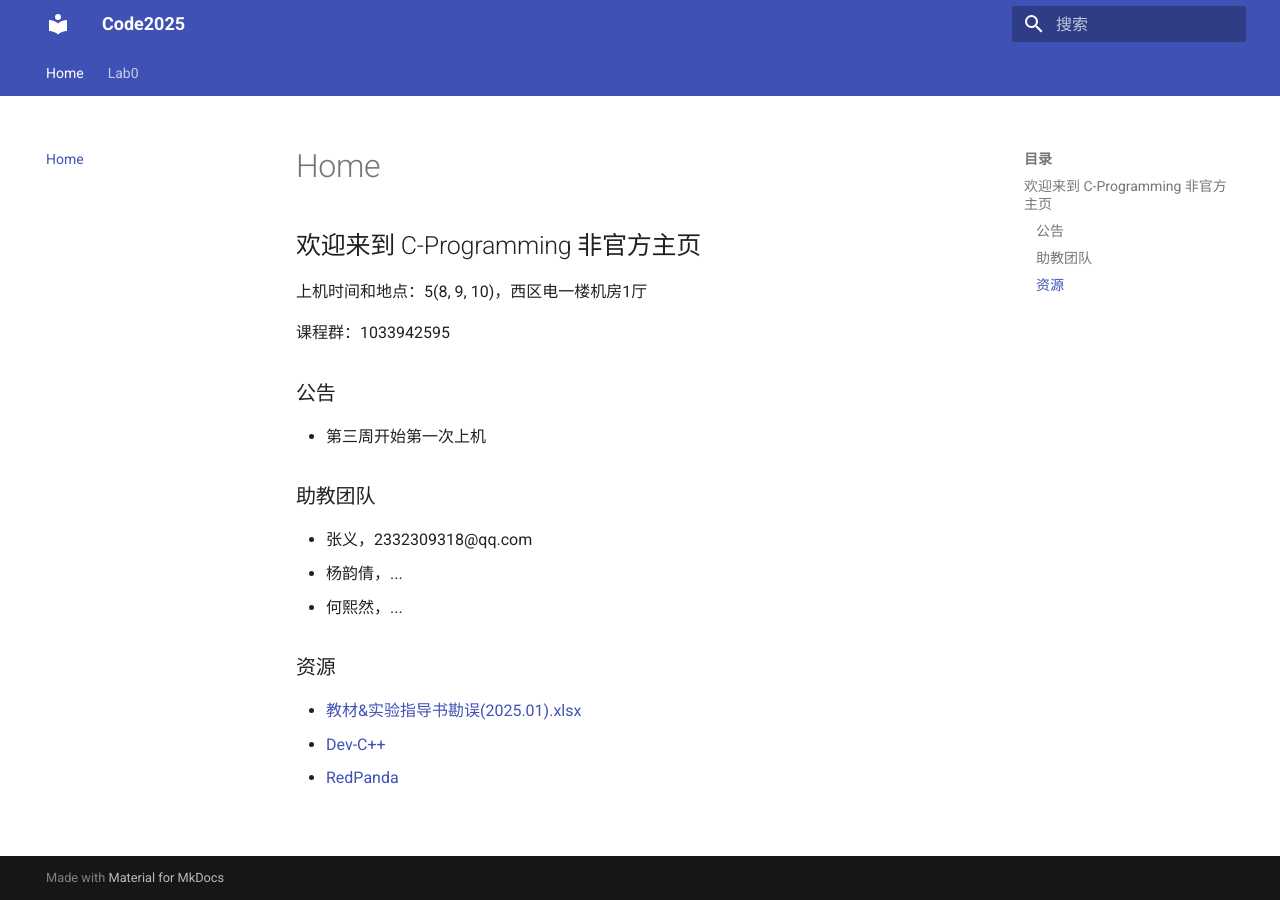
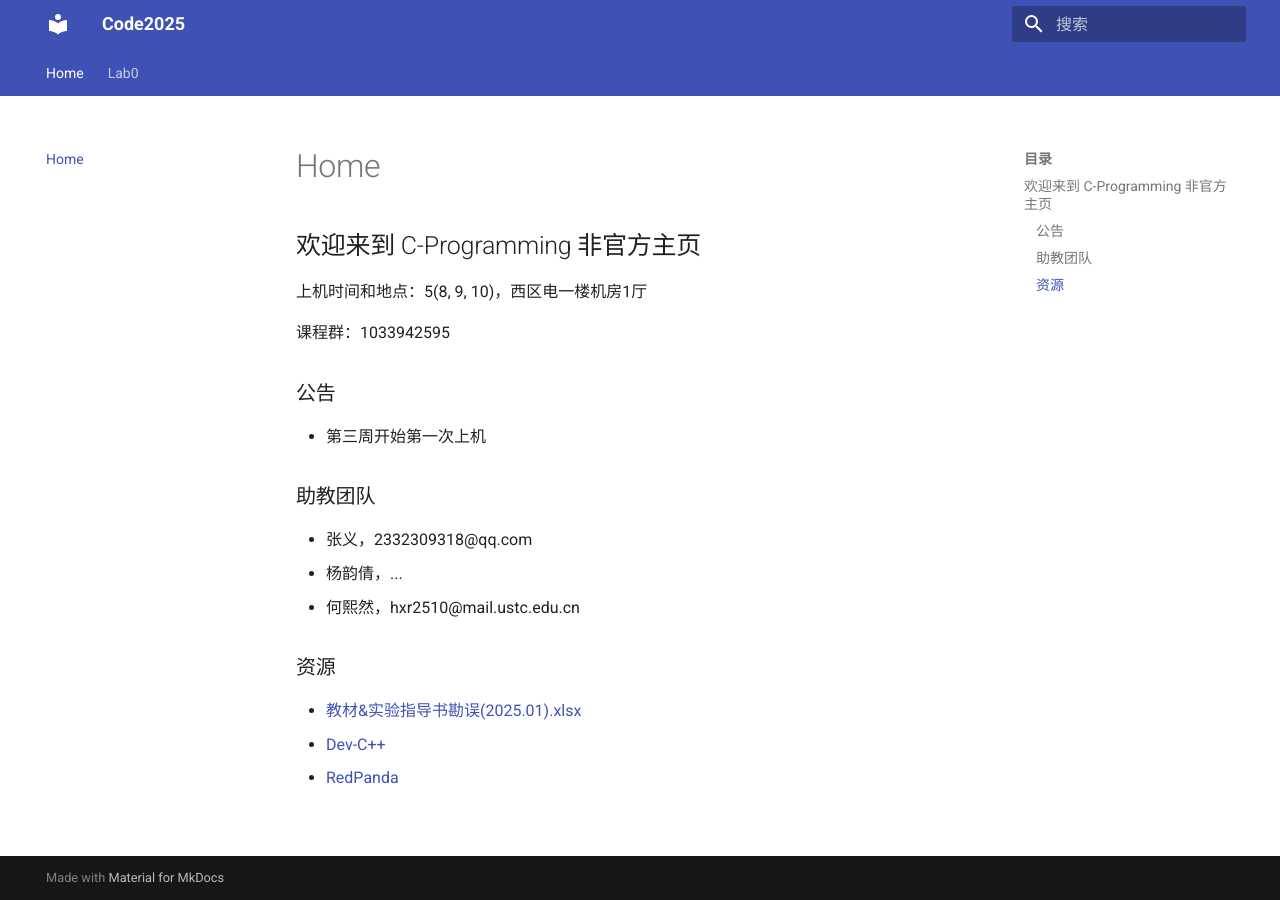
Before and after one commit to Tsincy-Peacy/Code2025, an MkDocs documentation site: the page built from docs/index.md, in a window 1280 px wide. Built offline with MkDocs 1.6.1 and Material for MkDocs 9.7.7, drawn with Linux system fonts in a browser that asks for light colours.

Commit message:
reverse index

```diff
--- a/docs/index.md
+++ b/docs/index.md
@@ -18,7 +18,7 @@
 
 - 张义，2332309318@qq.com
 - 杨韵倩，...
-- 何熙然，...
+- 何熙然，hxr2510@mail.ustc.edu.cn
 
 
 
```
